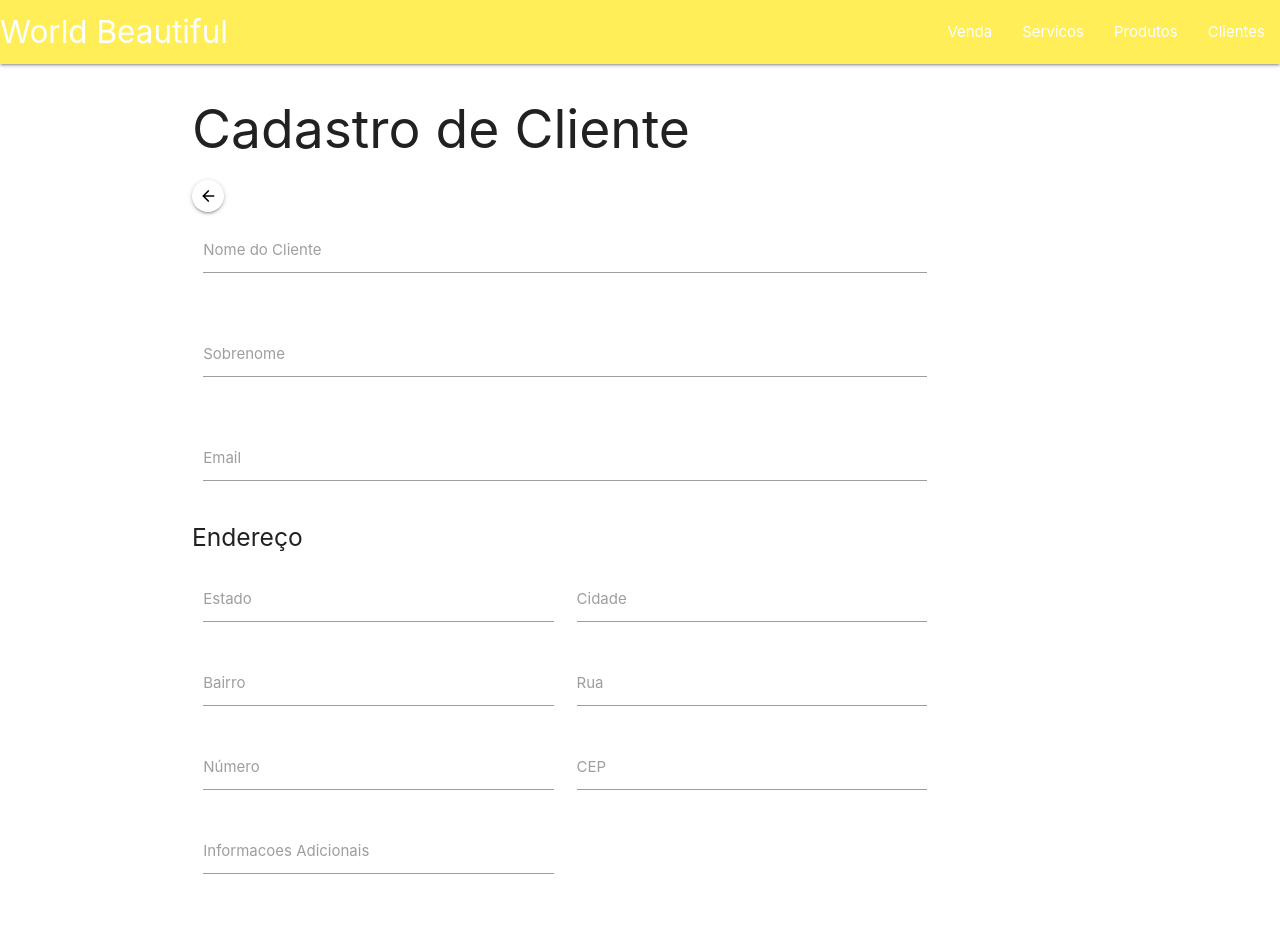
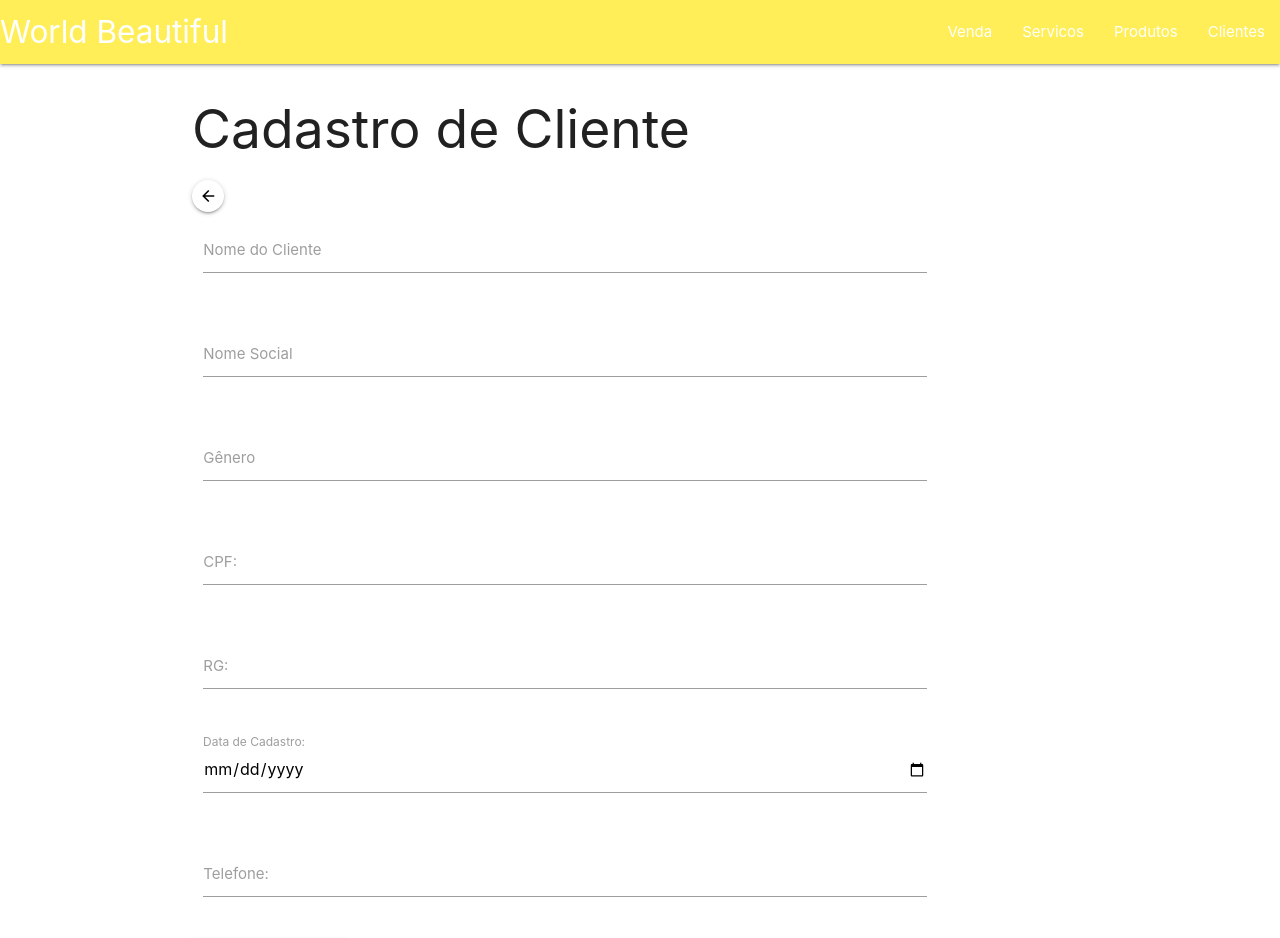
Before and after one commit to MateusdiSousa/Projeto-Word-Beutiful-ADS-3, a React (Create React App) app in the folder atividade-wb5/frontend/: page /clientes/cadastro in a window 1280 px wide. Shown: the top 938 px of the page. Built offline with nearby package versions, Linux system fonts and the light colour scheme.

Commit message:
:seedling: desenvolvimento cliente e cadastrocliente
em desenvolvimento

```diff
--- a/atividade-wb5/frontend/package.json
+++ b/atividade-wb5/frontend/package.json
@@ -8,8 +8,8 @@
     "@testing-library/user-event": "^13.5.0",
     "@types/jest": "^27.5.2",
     "@types/node": "^16.18.60",
-    "@types/react": "^18.2.36",
-    "@types/react-dom": "^18.2.14",
+    "@types/react": "^18.2.40",
+    "@types/react-dom": "^18.2.17",
     "axios": "^1.6.2",
     "materialize-css": "^1.0.0",
     "react": "^18.2.0",
--- /dev/null
+++ b/atividade-wb5/frontend/src/interfaces/clientes.ts
@@ -0,0 +1,14 @@
+export interface Cliente{
+     nome: string;
+     nomeSocial: string;
+     genero: string;
+     cpf: string;
+     rg: string;
+     dataCadastro: Date;
+     telefone: string;
+     quantidade_produtos_consumidos: number;
+     quantidade_servicos_consumidos: number;
+     total_gasto_produto: number;
+     total_gasto_servico: number;
+     total_gasto: number;
+}
--- /dev/null
+++ b/atividade-wb5/frontend/src/interfaces/rgs.ts
@@ -0,0 +1,4 @@
+export interface Rg{
+     numero: string;
+     date_de_emissao: string;
+}
--- /dev/null
+++ b/atividade-wb5/frontend/src/interfaces/telefones.ts
@@ -0,0 +1,4 @@
+export interface Telefone{
+     ddd: string;
+     numero: string;
+}
--- a/atividade-wb5/frontend/src/pages/cadastrarCliente.tsx
+++ b/atividade-wb5/frontend/src/pages/cadastrarCliente.tsx
@@ -1,29 +1,47 @@
-import React, { useState } from "react";
+import { useState } from "react";
 import SideBar from "../components/sidebar/sidebar";
-import { Link } from "react-router-dom";
-import Combobox from "react-widgets/Combobox";
-import DataPicker from "react-widgets/DatePicker";
-import axios from "axios"
+import { Link, useNavigate } from "react-router-dom";
+import { Cliente } from "../interfaces/clientes";
+import clientesService from "../services/clientes.service";
 
 interface telefone {
-    ddd: string
-    numero: string
+    numero: Number
 }
 
 function CadastroCliente() {
     const [nome, setNome] = useState<string>()
-    const [sobrenome, setSobrenome] = useState<string>()
-    const [estado, setEstado] = useState<string>()
-    const [cidade, setCidade] = useState<string>()
-    const [bairro, setBairro] = useState<string>()
-    const [rua, setRua] = useState<string>()
-    const [numero, setNumero] = useState<number>()
-    const [codigoPostal, setCodigoPostal] = useState<string>()
-    const [informacoesAdicionais, setInformacoesAdicionais] = useState<string>()
-    const [telefoneDTO, setTelefone] = useState<telefone[]>([])
-    const [telefoneDDD, setTelefoneDDD] = useState<string>()
-    const [telefoneNum, setTelefoneNum] = useState<string>()
-    const [emailCliente, setEmailCliente] = useState<string>()
+    const [nomesocial, setNomeSocial] = useState<string>()
+    const [genero, setGenero] = useState<string>()
+    const [cpf, setCpf] = useState<string>()
+    const [rg, setRg] = useState<string>()
+    const [dataCadastro, setDataCadastro] = useState<Date>()
+    const [telefone, setTelefone] = useState<string>()
+
+    const nav = useNavigate()
+
+    async function handleSubmit(e) {
+        e.preventDefault()
+        const cliente: Cliente = {
+            nome: nome,
+            nomeSocial: nomesocial,
+            genero: genero,
+            cpf: cpf,
+            rg: rg,
+            dataCadastro: new Date(),
+            telefone: telefone,
+            quantidade_produtos_consumidos: 0,
+            quantidade_servicos_consumidos: 0,
+            total_gasto_produto: 0,
+            total_gasto_servico: 0,
+            total_gasto: 0,
+        }
+
+        clientesService.create(cliente).then(resp => {
+            console.log(resp.data)
+            nav('clientes')
+        })
+
+    }
 
     return (
         <>
@@ -43,73 +61,44 @@ function CadastroCliente() {
 
                         <div className="row">
                             <div className="input-field col s10">
-                                <input onChange={(e) => setSobrenome(e.target.value)} id="middle_name" type="text" className="validate"></input>
-                                <label >Sobrenome</label>
+                                <input onChange={(e) => setNomeSocial(e.target.value)} id="social_name" type="text" className="validate"></input>
+                                <label >Nome Social</label>
                             </div>
                         </div>
 
                         <div className="row">
                             <div className="input-field col s10">
-                                <input onChange={(e) => setEmailCliente(e.target.value)} id="middle_name" type="email" className="validate"></input>
-                                <label >Email</label>
+                                <input onChange={(e) => setGenero(e.target.value)} id="genero" type="text" className="validate"></input>
+                                <label >Gênero</label>
                             </div>
                         </div>
 
                         <div className="row">
-                            <h5>Endereço</h5>
-                            <div>
-                                <div className="input-field col s5">
-                                    <input className="validate" type="text" onChange={(e) => setEstado(e.target.value)} id="estado"></input>
-                                    <label>Estado</label>
-                                </div>
-
-                                <div className="input-field col s5">
-                                    <input className="validate" type="text" onChange={(e) => setCidade(e.target.value)} id="cidade"></input>
-                                    <label>Cidade</label>
-                                </div>
-
-                                <div className="input-field col s5">
-                                    <input className="validate" type="text" onChange={(e) => setBairro(e.target.value)} id="bairro"></input>
-                                    <label>Bairro</label>
-                                </div>
-
-                                <div className="input-field col s5">
-                                    <input className="validate" type="text" onChange={(e) => setRua(e.target.value)} id="rua"></input>
-                                    <label>Rua</label>
-                                </div>
-
-                                <div className="input-field col s5">
-                                    <input id="numero" className="validate" onChange={(e) => setNumero(e.target.valueAsNumber)} type="text"></input>
-                                    <label>Número</label>
-                                </div>
-
-                                <div className="input-field col s5">
-                                    <input className="validate" type="text" onChange={(e) => setCodigoPostal(e.target.value)} id="CEP"></input>
-                                    <label>CEP</label>
-                                </div>
-
-                                <div className="input-field col s5">
-                                    <input className="validate" type="text" onChange={(e) => setInformacoesAdicionais(e.target.value)} id="informacoes_adicionais"></input>
-                                    <label>Informacoes Adicionais</label>
-                                </div>
-
+                            <div className="input-field col s10">
+                                <input className="validate" type="number" onChange={(e) => setCpf (e.target.value)} id="cpf"></input>
+                                <label>CPF:</label>
                             </div>
                         </div>
 
                         <div className="row">
-                            <input className="validate" type="text" onChange={(e) => setTelefoneDDD(e.target.value)} />
-                            <label>DDD</label>
-
-                            <input className="validate" type="text" onChange={(e) => setTelefoneNum(e.target.value)} />
-                            <label>Telefone</label>
+                            <div className="input-field col s10">
+                                <input className="validate" type="number" onChange={(e) => setRg (e.target.value)} id="rg"></input>
+                                <label>RG:</label>
+                            </div>
                         </div>
 
                         <div className="row">
+                            <div className="input-field col s10">
+                            <input className="validate" type="Date" onChange={(e) => setDataCadastro(new Date(e.target.value))} id="data_cadastro"></input>
+                            <label>Data de Cadastro: </label>
+                            </div>
+                        </div>
 
-                            <button type="button" onClick={ () => {
-                                    telefoneDTO.push({ ddd: telefoneDDD, numero: telefoneNum })
-                                    alert('número adicionado')
-                                }} className="btn waves-effect transparent black-text btn-small" >Adicionar numero</button>
+                        <div className="row">
+                            <div className="input-field col s10">
+                            <input className="validate" type="number" onChange={(e) => setTelefone(e.target.value)} id="telefone"></input>
+                            <label>Telefone: </label>
+                            </div>
                         </div>
 
                         <div className="row">
@@ -117,9 +106,10 @@ function CadastroCliente() {
                                 <i className="material-icons right  ">send</i>
                             </button>
                         </div>
+
                     </form>
-                </div >
-            </div >
+                </div>
+            </div>
         </>
     );
 }
--- /dev/null
+++ b/atividade-wb5/frontend/src/services/clientes.service.ts
@@ -0,0 +1,26 @@
+import { api } from "../api"
+import { Cliente } from "../interfaces/clientes"
+
+class clienteService {
+     async create(cliente : Cliente) {
+          return await api.post('cliente/cadastrar',cliente)
+     }
+
+     async findAll(){
+          return await api.get('cliente')
+     }
+
+     async findOne(id: string | undefined){
+          return await api.get(`cliente/${id}`)
+     }
+
+     async update(id: string | undefined, cliente: Cliente){
+          return await api.put(`cliente/${id}`,cliente)
+     }
+
+     async remove(id: string | undefined){
+          return await api.delete(`cliente/${id}`)
+     }
+}
+
+export default new clienteService()
```
Also changed, not shown: 1 other file (tests, documents, lock files or other folders).
